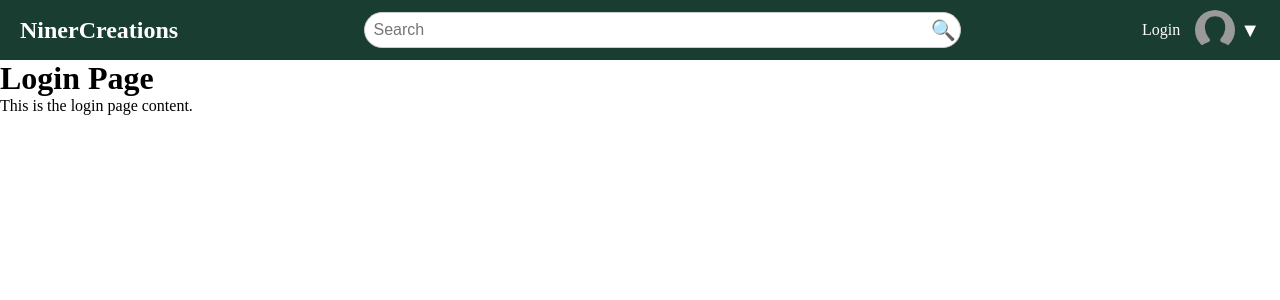
After one commit to JoshMagnotta/NinerCreations, a Django app: page /login/ in a window 1280 px wide. The commit adds this page. Shown: the top 300 px of the page. Run offline with Django 5.2, Linux system fonts and the light colour scheme.

Commit message:
Added hyperlinks for header

```diff
--- a/NinerCreations/NinerCreations/templates/base/header.html
+++ b/NinerCreations/NinerCreations/templates/base/header.html
@@ -13,7 +13,7 @@
         <button type="button">🔍</button>
     </div>
     <div class="header-right">
-        <a href="#" class="login-btn">Login</a>
+        <a href="{% url 'login' %}" class="login-btn">Login</a>
         <div class="profile-container">
             <div class="profile-picture">
                 <img src="{% static 'images/profile-placeholder.png' %}" alt="Profile Picture">
--- /dev/null
+++ b/NinerCreations/NinerCreations/templates/base/login.html
@@ -0,0 +1,7 @@
+<!-- templates/base/login.html -->
+{% extends "base/base.html" %}
+
+{% block content %}
+<h1>Login Page</h1>
+<p>This is the login page content.</p>
+{% endblock %}
--- a/NinerCreations/NinerCreations/urls.py
+++ b/NinerCreations/NinerCreations/urls.py
@@ -22,4 +22,6 @@ urlpatterns = [
     path('', views.home, name='home'),
     path('profile/', views.profile, name='profile'),
     path('settings/', views.settings, name='settings'),
+    path('login/', views.login, name='login'),
+
 ]
--- a/NinerCreations/NinerCreations/views.py
+++ b/NinerCreations/NinerCreations/views.py
@@ -10,3 +10,6 @@ def profile(request):
 
 def settings(request):
     return render(request, 'base/settings.html')
+
+def login(request):
+    return render(request, 'base/login.html')
```
